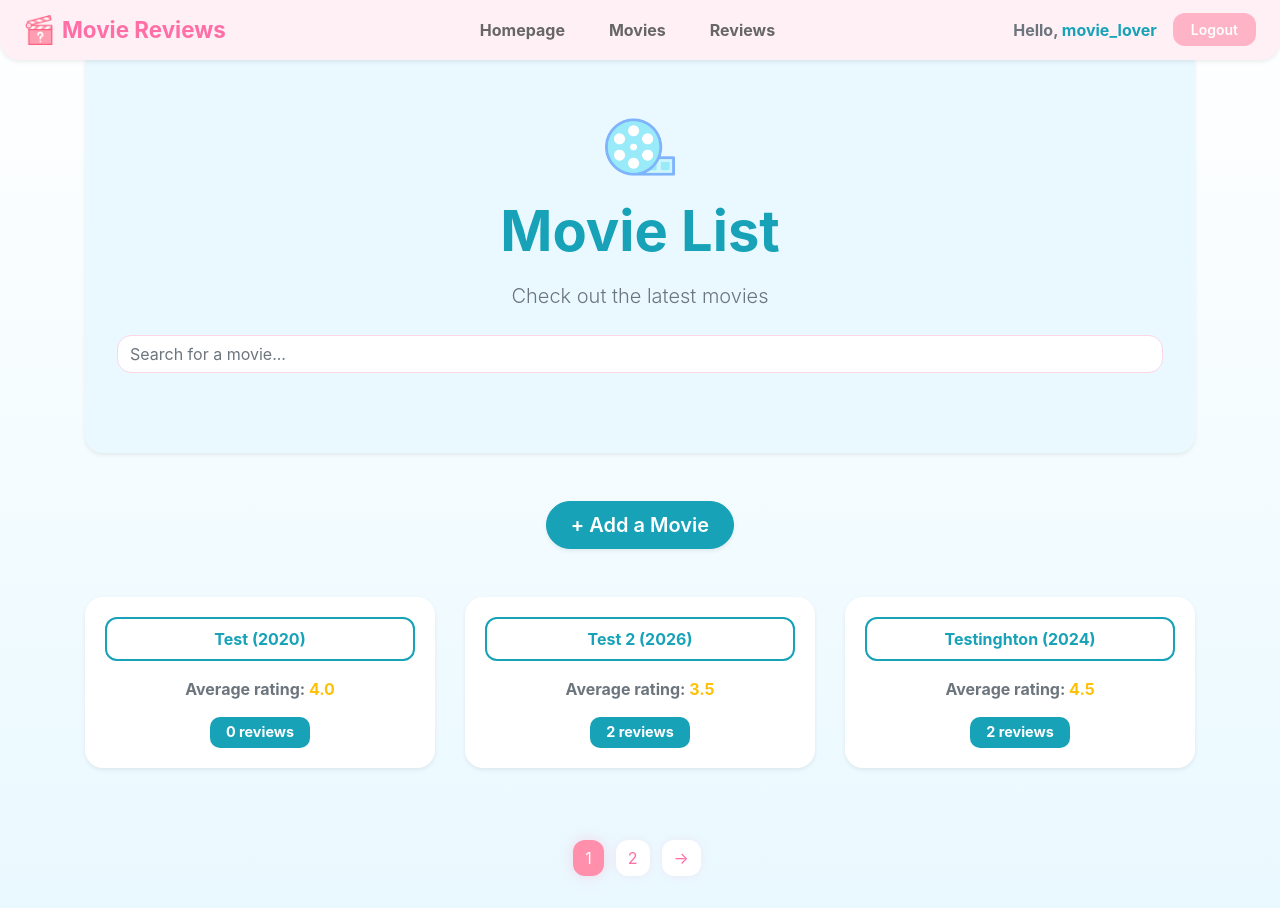
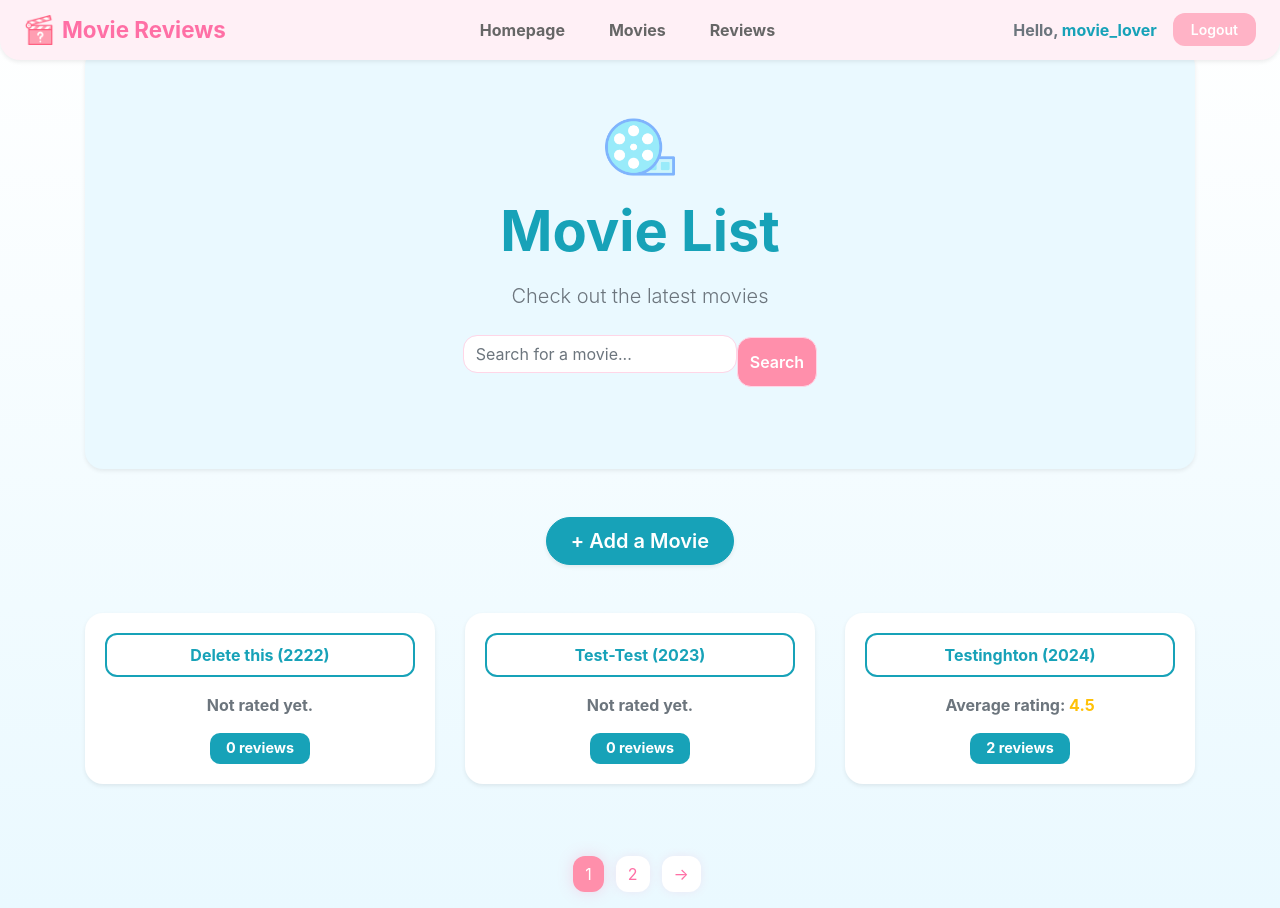
Before and after one commit to heyimfles/movie-reviews-mate-portfolio, a Django app: page /movies/ in a window 1280 px wide. Before the commit the page ends 878 px from the top, so only its background shows below. Run offline with Django 5.2, Linux system fonts and the light colour scheme; a user stored in the database is signed in; data comes from the database, SQL or seed files in the repository; both versions use the stored data as it was after the commit; some libraries are stand-ins or nearby versions.

Commit message:
added search

```diff
--- a/movie_review_app/forms.py
+++ b/movie_review_app/forms.py
@@ -80,7 +80,7 @@ class CustomLoginForm(AuthenticationForm):
 
 
 class MovieSearchForm(forms.Form):
-    title = forms.CharField(
+    name = forms.CharField(
         max_length=255,
         required=False,
         widget=forms.TextInput(
--- a/movie_review_app/views.py
+++ b/movie_review_app/views.py
@@ -51,6 +51,7 @@ class MovieListView(LoginRequiredMixin, generic.ListView):
     context_object_name = "movie_list"
     template_name = "movie_review/movie_list.html"
     paginate_by = 3
+    queryset = Movie.objects.order_by("-created_at")
 
     def get_context_data(self, **kwargs):
         context = super().get_context_data(**kwargs)
@@ -60,6 +61,13 @@ class MovieListView(LoginRequiredMixin, generic.ListView):
         )
         context["search_form"] = MovieSearchForm()
         return context
+
+    def get_queryset(self):
+        name = self.request.GET.get("name")
+        if name:
+            return self.queryset.filter(name__icontains=name)
+        else:
+            return self.queryset
 
 
 class MovieCreateView(LoginRequiredMixin, generic.CreateView):
--- a/templates/movie_review/movie_list.html
+++ b/templates/movie_review/movie_list.html
@@ -25,9 +25,12 @@
       Check out the latest movies
     </p>
 
-  <form method="get" action="" class="pink-form">
-      {{ search_form|crispy }}
-  </form>
+    <div class="d-flex justify-content-center">
+        <form method="get" action="" class="pink-form form-inline">
+          {{ search_form|crispy }}
+        <input type="submit" value="Search" class="btn pink-btn-static">
+      </form>
+    </div>
 
   </div>
 
```
Also changed, not shown: db.sqlite3.
